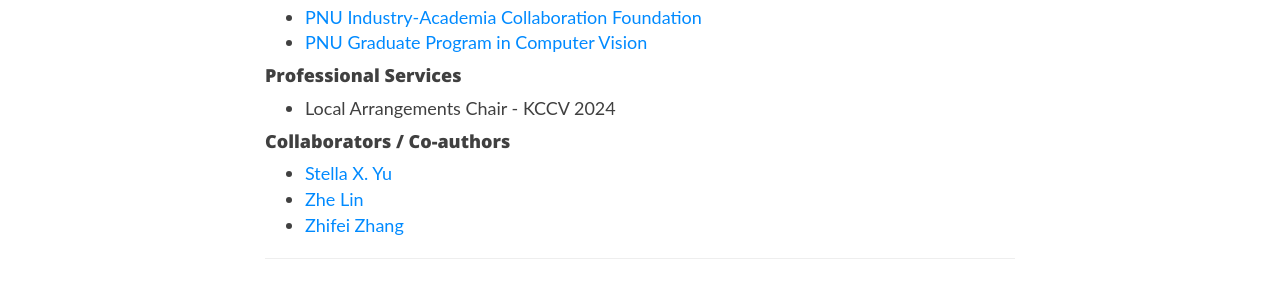
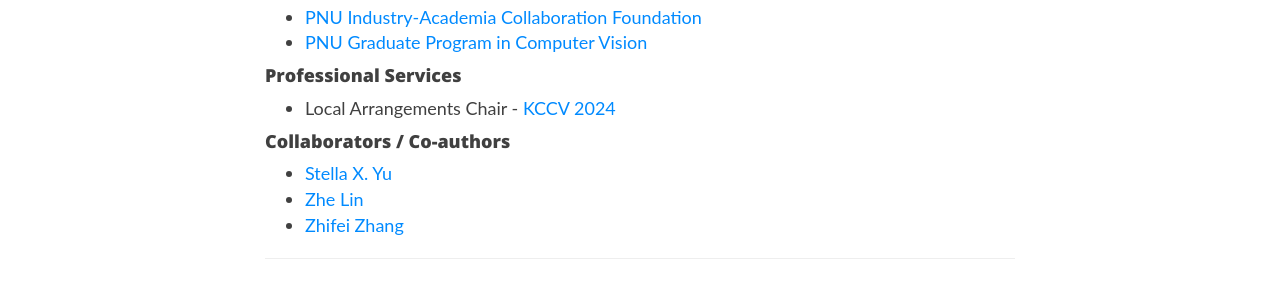
Before and after one commit to pnu-computer-vision-lab/pnu-computer-vision-lab.github.io, a Jekyll site: the page built from people/pi.md, in a window 1280 px wide and 900 px high, scrolled down 675 px. Shown: the part 337-629 px from the top of the window. Built offline with Jekyll 4.4.1, drawn with Linux system fonts in a browser that asks for light colours; nearby versions of some CDN libraries; part of the change alters nothing that is shown.

Commit message:
Update pi.md

```diff
--- a/people/pi.md
+++ b/people/pi.md
@@ -41,7 +41,7 @@ Assistant Professor
 
 #### Professional Services
 
-* Local Arrangements Chair - KCCV 2024
+* Local Arrangements Chair - [KCCV 2024](https://kcvs.kr/?act=info.workshop&pseq=7)
 
 
 #### Collaborators / Co-authors
```
